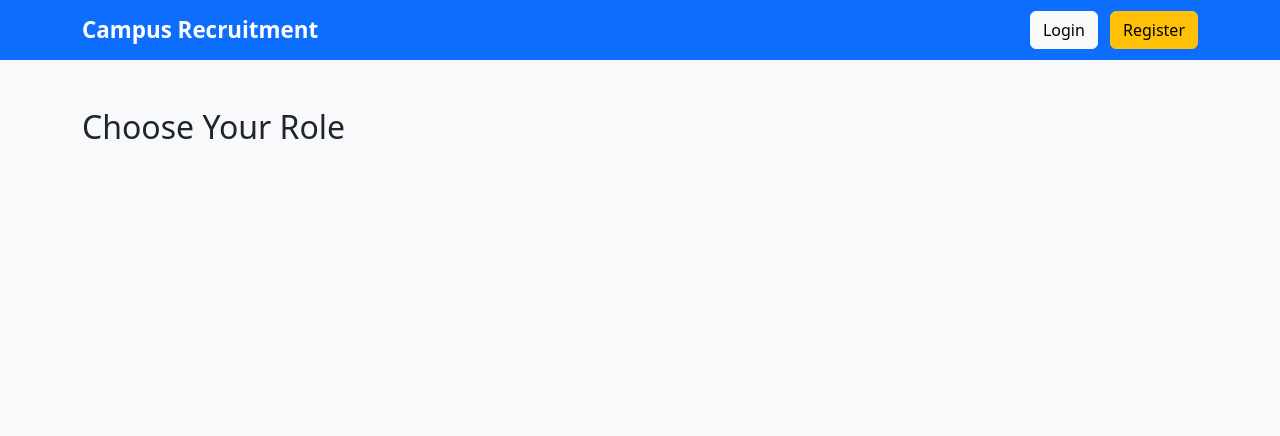
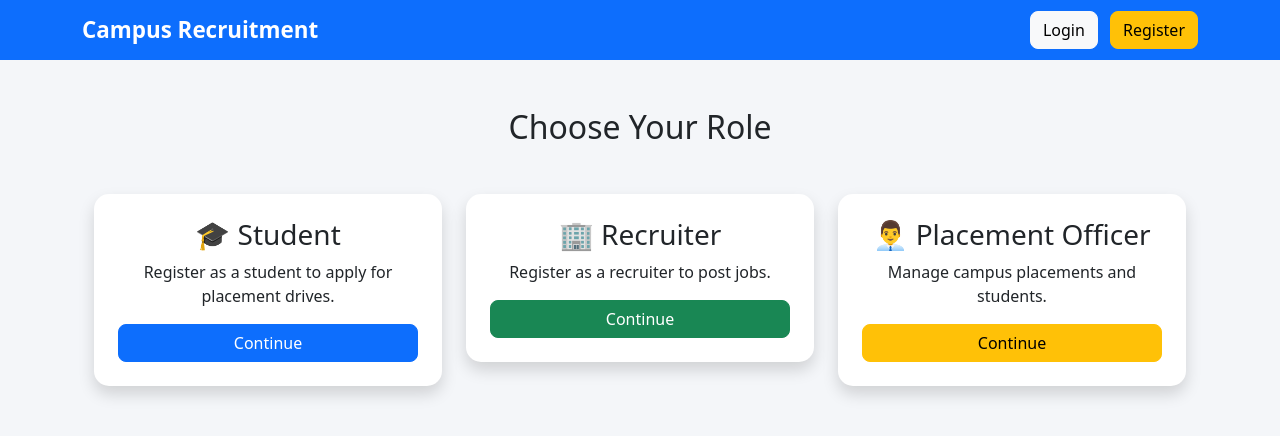
Before and after one commit to Palikaghai/Campus-Recruitment-Portal, a Django app: page /accounts/register/ in a window 1280 px wide. Shown: the top 436 px of the page. Run offline with Django 5.2, Linux system fonts and the light colour scheme.

Commit message:
css, login and register added code

```diff
--- a/static/css/style.css
+++ b/static/css/style.css
@@ -9,3 +9,32 @@ body{
 .display-4{
     margin-top:80px;
 }
+
+.card{
+    border:none;
+    border-radius:15px;
+}
+
+.card:hover{
+    transform:translateY(-5px);
+    transition:.3s;
+}
+
+body{
+    background:#f4f6f9;
+}
+
+.btn{
+    border-radius:8px;
+}
+
+form p{
+    margin-bottom:15px;
+}
+
+input{
+    width:100%;
+    padding:10px;
+    border:1px solid #ccc;
+    border-radius:8px;
+}
--- a/students/urls.py
+++ b/students/urls.py
@@ -3,4 +3,6 @@ from . import views
 
 urlpatterns = [
     path("dashboard/", views.student_dashboard, name="student_dashboard"),
+    path("profile/", views.student_profile, name="student_profile"),
+    path("login/", views.login_view, name="login"),
 ]
--- a/students/views.py
+++ b/students/views.py
@@ -5,3 +5,9 @@ from django.contrib.auth.decorators import login_required
 @login_required
 def student_dashboard(request):
     return render(request, "students/dashboard.html")
+
+def student_profile(request):
+    return render(request, "students/profile.html")
+
+def login_view(request):
+    return render(request, "accounts/login.html")
--- a/templates/accounts/choose_role.html
+++ b/templates/accounts/choose_role.html
@@ -3,5 +3,48 @@
 {% block title %}Choose Role{% endblock %}
 
 {% block content %}
-<h2>Choose Your Role</h2>
+
+<div class="container mt-5">
+
+    <h2 class="text-center mb-5">Choose Your Role</h2>
+
+    <div class="row">
+
+        <div class="col-md-4">
+            <div class="card shadow text-center p-4">
+                <h3>🎓 Student</h3>
+                <p>Register as a student to apply for placement drives.</p>
+
+                <a href="{% url 'student_register' %}" class="btn btn-primary">
+                    Continue
+                </a>
+            </div>
+        </div>
+
+        <div class="col-md-4">
+            <div class="card shadow text-center p-4">
+                <h3>🏢 Recruiter</h3>
+                <p>Register as a recruiter to post jobs.</p>
+
+                <a href="{% url 'recruiter_register' %}" class="btn btn-success">
+                    Continue
+                </a>
+            </div>
+        </div>
+
+        <div class="col-md-4">
+            <div class="card shadow text-center p-4">
+                <h3>👨‍💼 Placement Officer</h3>
+                <p>Manage campus placements and students.</p>
+
+                <a href="{% url 'officer_register' %}" class="btn btn-warning">
+                    Continue
+                </a>
+            </div>
+        </div>
+
+    </div>
+
+</div>
+
 {% endblock %}
```
Also changed, not shown: students/models.py (+11 -0 lines), templates/accounts/login.html (+41 -1 lines), templates/accounts/officer_register.html (+29 -1 lines), templates/accounts/recruiter_register.html (+27 -1 lines), templates/accounts/student_register.html (+19 -11 lines).
